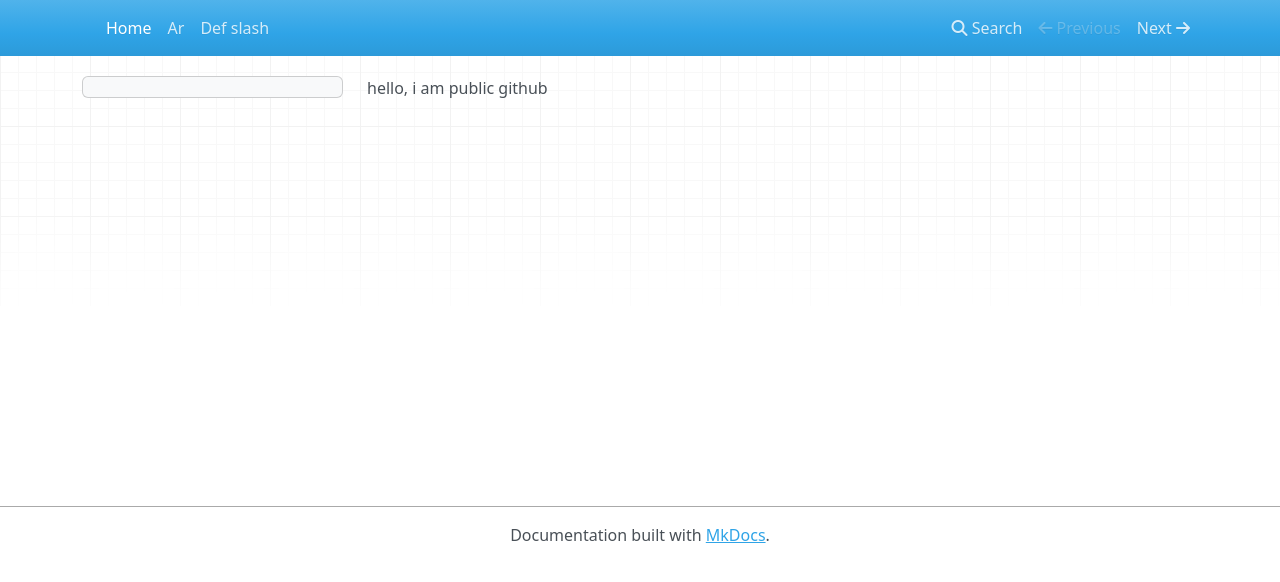
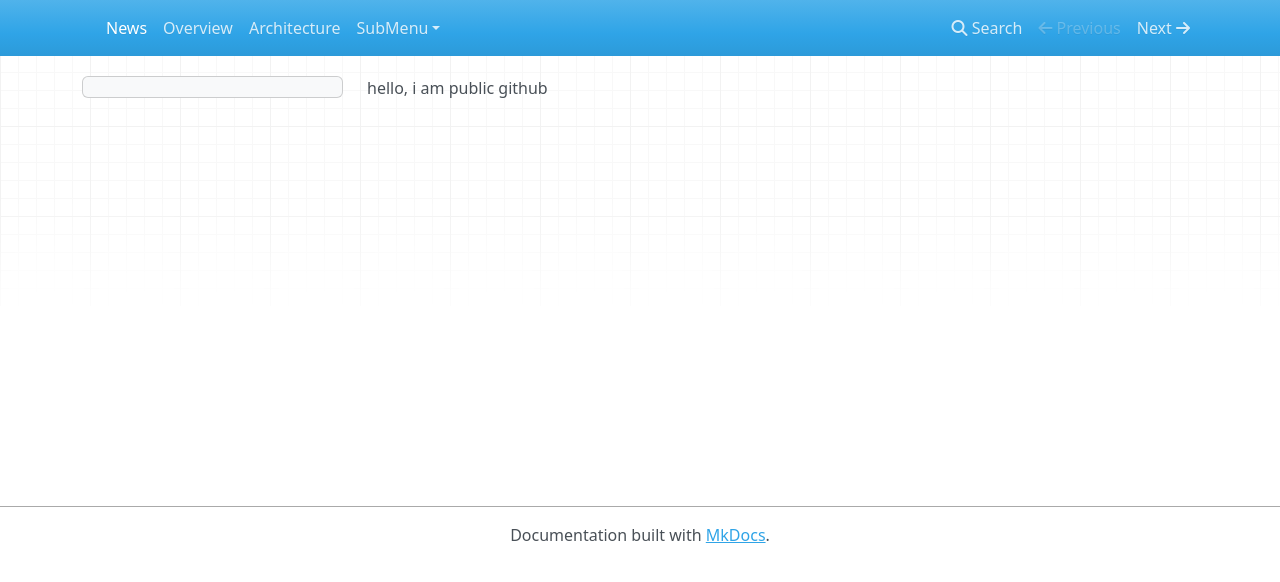
Before and after one commit to DenisDuev/test-md, an MkDocs documentation site: the page built from docs/index.md, in a window 1280 px wide. Shown: the top 582 px of the page. Built offline with MkDocs 1.6.1, drawn with Linux system fonts in a browser that asks for light colours; nearby versions of some CDN libraries; part of the change alters nothing that is shown.

Commit message:
Update mkdocs.yml

```diff
--- a/mkdocs.yml
+++ b/mkdocs.yml
@@ -1,7 +1,8 @@
-# nav:
-#   - News: index.md
-#   - Overview: overview.md
-#   - Architecture: architecture.md
-#   - SubMenu:
-#     - item.md
-#     - ar.md
+nav:
+  - News: index.md
+  - Overview: overview.md
+  - Architecture: architecture.md
+  - SubMenu:
+    - item.md
+    - ar.md
+    - def-slash.md
```
